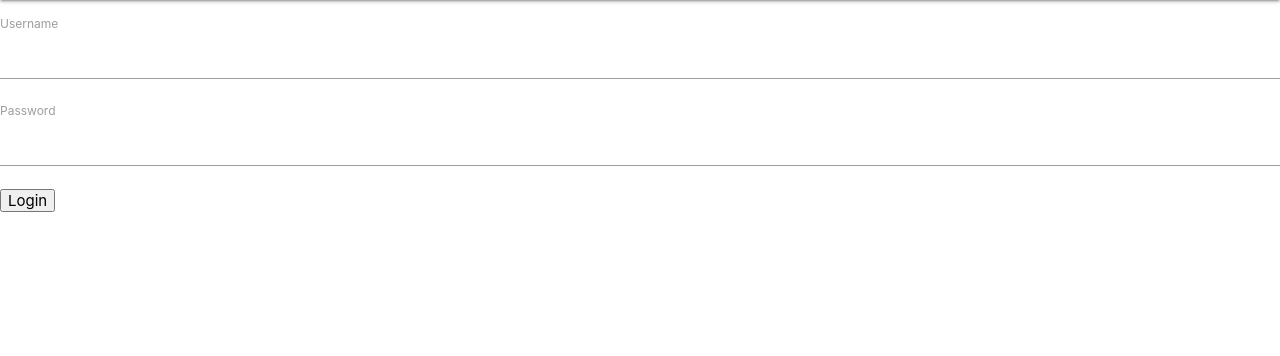
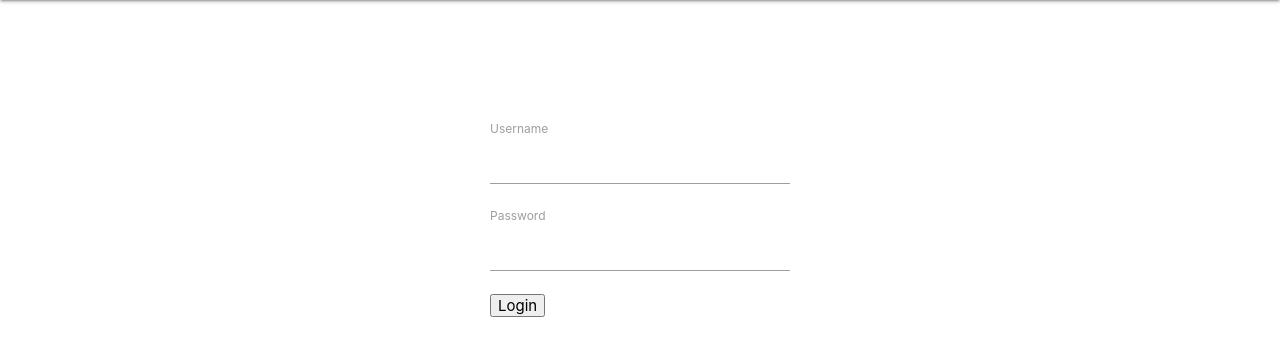
Before and after one commit to brentmwarren/Job-Hunt-Toolkit, a Django app: page /accounts/login/ in a window 1280 px wide. Shown: the part 64-420 px from the top of the page. Run offline with Django 3.2, Linux system fonts and the light colour scheme.

Commit message:
login css added: '

```diff
--- a/job_hunt_toolkit/static/css/main.css
+++ b/job_hunt_toolkit/static/css/main.css
@@ -111,9 +111,15 @@ a.delete {
 }
 
 .register-form {
-  max-width: 500px;
+  max-width: 300px;
   margin: auto;
   margin-top: 15vh;
+}
+
+.login-form {
+    max-width: 300px;
+    margin: auto;
+    margin-top: 15vh;
 }
 
 #intro-page{
--- a/job_hunt_toolkit/templates/login.html
+++ b/job_hunt_toolkit/templates/login.html
@@ -5,7 +5,7 @@
 <p style="background-color: salmon; padding: 10px;">{{ error }}</p>
 {% endif %}
 
-<form action="{% url 'login' %}" method="POST">
+<form class="login-form" action="{% url 'login' %}" method="POST">
 	{% csrf_token %}
 
 	<p>
```
